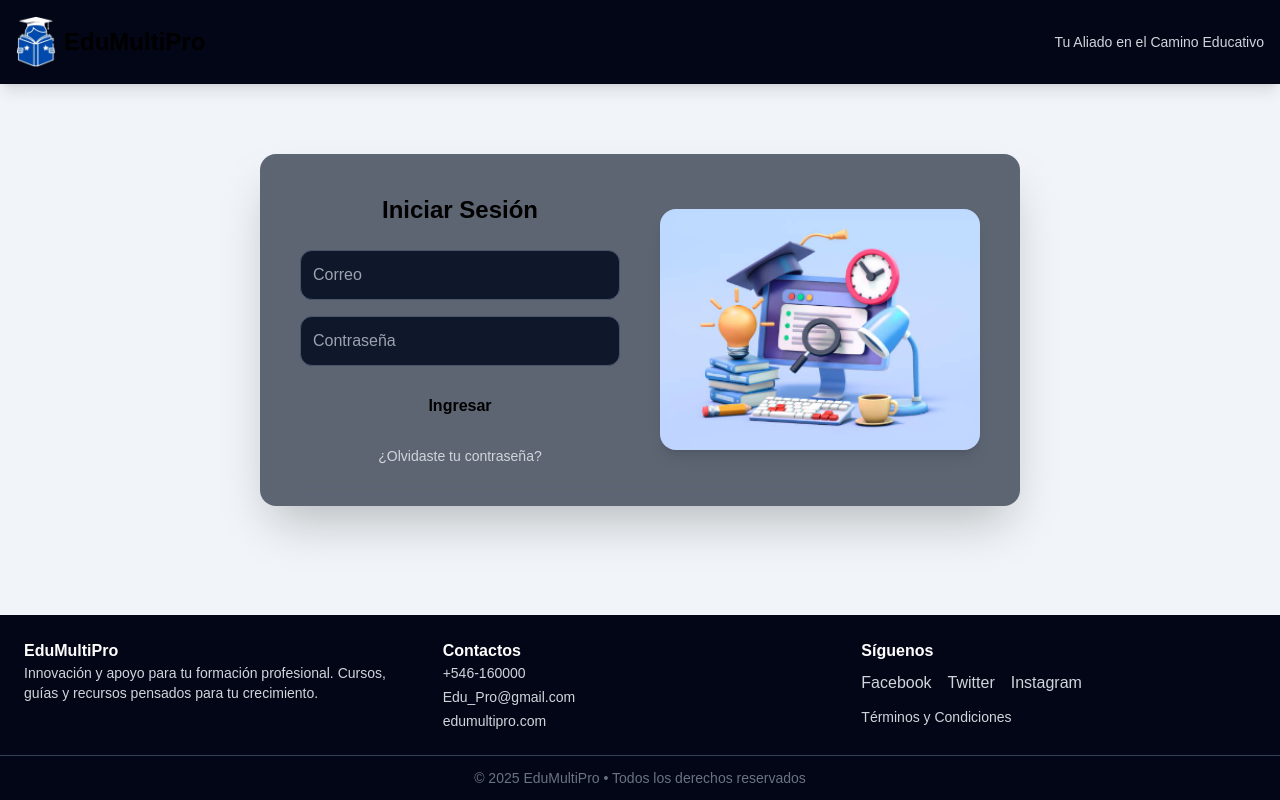
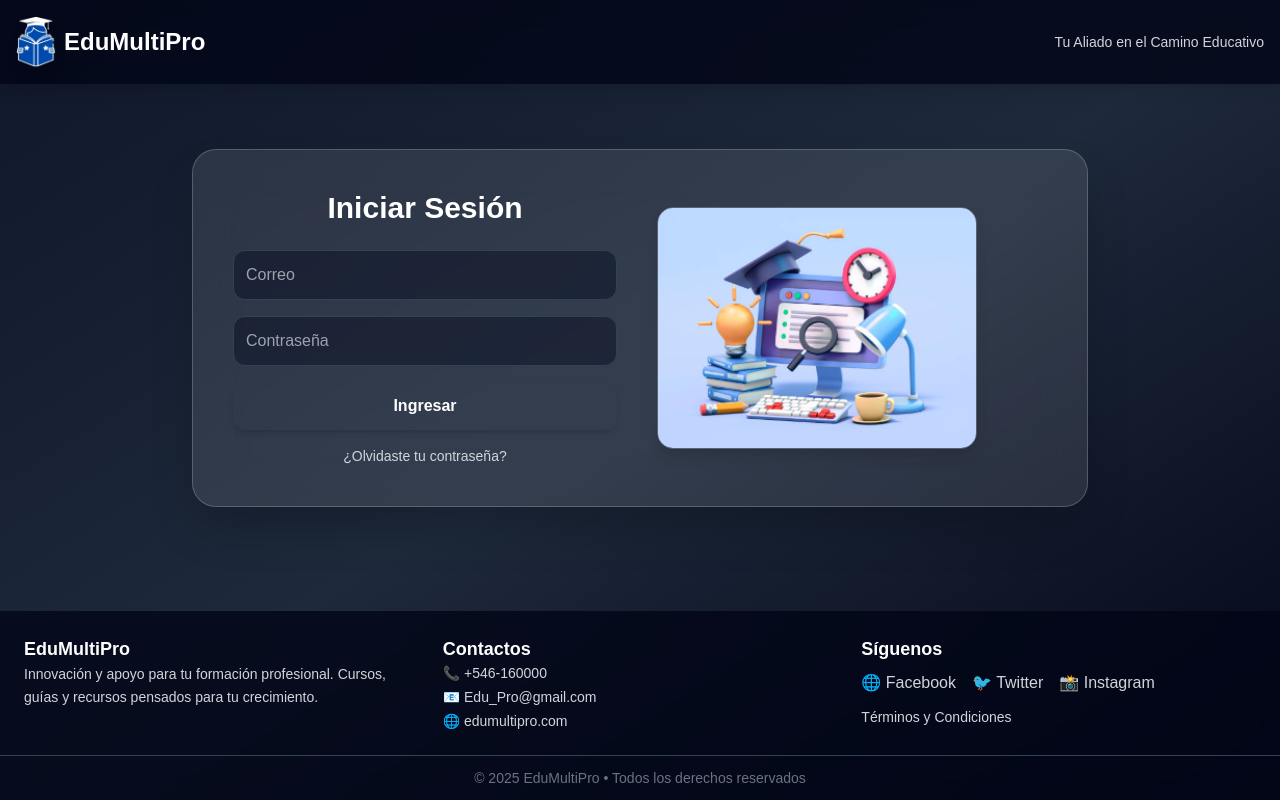
Before and after one commit to Zarpien06/EduMultiproWed, a React (Vite) app: page / in a window 1280 px wide. Built offline with nearby package versions, Linux system fonts and the light colour scheme.

Commit message:
Update App.jsx

```diff
--- a/src/App.jsx
+++ b/src/App.jsx
@@ -3,12 +3,12 @@ import loginImg from "./assets/1.png";
 
 export default function App() {
   return (
-    <div className="flex flex-col min-h-screen">
+    <div className="flex flex-col min-h-screen bg-gradient-to-br from-slate-900 via-slate-800 to-slate-950 text-white">
       {/* NAVBAR */}
-      <header className="bg-slate-950 shadow-lg">
+      <header className="bg-slate-950/80 backdrop-blur-md shadow-lg sticky top-0 z-50">
         <div className="container mx-auto flex items-center justify-between p-4">
-          <h1 className="text-2xl font-bold text-futuristic flex items-center gap-2">
-            <img src={logo} alt="logo" className="w-10" />
+          <h1 className="text-2xl font-bold flex items-center gap-2 text-futuristic">
+            <img src={logo} alt="logo" className="w-10 drop-shadow-lg" />
             EduMultiPro
           </h1>
           <span className="text-sm text-gray-300">
@@ -18,33 +18,33 @@ export default function App() {
       </header>
 
       {/* MAIN */}
-      <main className="flex flex-1 items-center justify-center">
-        <div className="bg-slate-800/70 backdrop-blur-lg rounded-2xl shadow-2xl flex flex-col md:flex-row items-center p-10 gap-10">
+      <main className="flex flex-1 items-center justify-center p-6">
+        <div className="bg-white/10 backdrop-blur-xl rounded-3xl shadow-2xl flex flex-col md:flex-row items-center p-10 gap-10 border border-white/20 w-full max-w-4xl">
           {/* FORMULARIO */}
-          <div className="w-80">
-            <h2 className="text-2xl font-bold mb-6 text-center text-futuristic">
+          <div className="w-full md:w-96">
+            <h2 className="text-3xl font-bold mb-6 text-center text-futuristic">
               Iniciar Sesión
             </h2>
             <form className="flex flex-col gap-4">
               <input
                 type="email"
                 placeholder="Correo"
-                className="p-3 rounded-xl bg-slate-900 border border-slate-600 focus:outline-none focus:ring-2 focus:ring-futuristic"
+                className="p-3 rounded-xl bg-slate-900/60 border border-slate-700 focus:outline-none focus:ring-2 focus:ring-futuristic"
               />
               <input
                 type="password"
                 placeholder="Contraseña"
-                className="p-3 rounded-xl bg-slate-900 border border-slate-600 focus:outline-none focus:ring-2 focus:ring-futuristic"
+                className="p-3 rounded-xl bg-slate-900/60 border border-slate-700 focus:outline-none focus:ring-2 focus:ring-futuristic"
               />
               <button
                 type="submit"
-                className="p-3 rounded-xl bg-futuristic font-bold hover:bg-secondary transition-all"
+                className="p-3 rounded-xl bg-futuristic font-bold hover:bg-secondary transition-all duration-300 shadow-md hover:scale-105"
               >
                 Ingresar
               </button>
               <a
                 href="#"
-                className="text-sm text-center text-gray-300 hover:text-futuristic"
+                className="text-sm text-center text-gray-300 hover:text-futuristic transition-colors"
               >
                 ¿Olvidaste tu contraseña?
               </a>
@@ -56,48 +56,48 @@ export default function App() {
             <img
               src={loginImg}
               alt="login"
-              className="w-80 rounded-2xl shadow-lg"
+              className="w-80 rounded-2xl shadow-lg border border-white/20"
             />
           </div>
         </div>
       </main>
 
       {/* FOOTER */}
-      <footer className="bg-slate-950 mt-10">
+      <footer className="bg-slate-950/80 backdrop-blur-md mt-10">
         <div className="container mx-auto p-6 grid md:grid-cols-3 gap-6 text-gray-300">
           <div>
-            <h3 className="font-bold text-white">EduMultiPro</h3>
-            <p className="text-sm">
+            <h3 className="font-bold text-white text-lg">EduMultiPro</h3>
+            <p className="text-sm leading-relaxed">
               Innovación y apoyo para tu formación profesional. Cursos, guías y
               recursos pensados para tu crecimiento.
             </p>
           </div>
 
           <div>
-            <h3 className="font-bold text-white">Contactos</h3>
+            <h3 className="font-bold text-white text-lg">Contactos</h3>
             <ul className="text-sm space-y-1">
-              <li>+546-160000</li>
-              <li>Edu_Pro@gmail.com</li>
-              <li>edumultipro.com</li>
+              <li>📞 +546-160000</li>
+              <li>📧 Edu_Pro@gmail.com</li>
+              <li>🌐 edumultipro.com</li>
             </ul>
           </div>
 
           <div>
-            <h3 className="font-bold text-white">Síguenos</h3>
+            <h3 className="font-bold text-white text-lg">Síguenos</h3>
             <div className="flex gap-4 mt-2">
-              <a href="#" className="hover:text-futuristic">
-                Facebook
+              <a href="#" className="hover:text-futuristic transition-colors">
+                🌐 Facebook
               </a>
-              <a href="#" className="hover:text-futuristic">
-                Twitter
+              <a href="#" className="hover:text-futuristic transition-colors">
+                🐦 Twitter
               </a>
-              <a href="#" className="hover:text-futuristic">
-                Instagram
+              <a href="#" className="hover:text-futuristic transition-colors">
+                📸 Instagram
               </a>
             </div>
             <a
               href="#"
-              className="block mt-3 text-sm hover:text-futuristic"
+              className="block mt-3 text-sm hover:text-futuristic transition-colors"
             >
               Términos y Condiciones
             </a>
```
